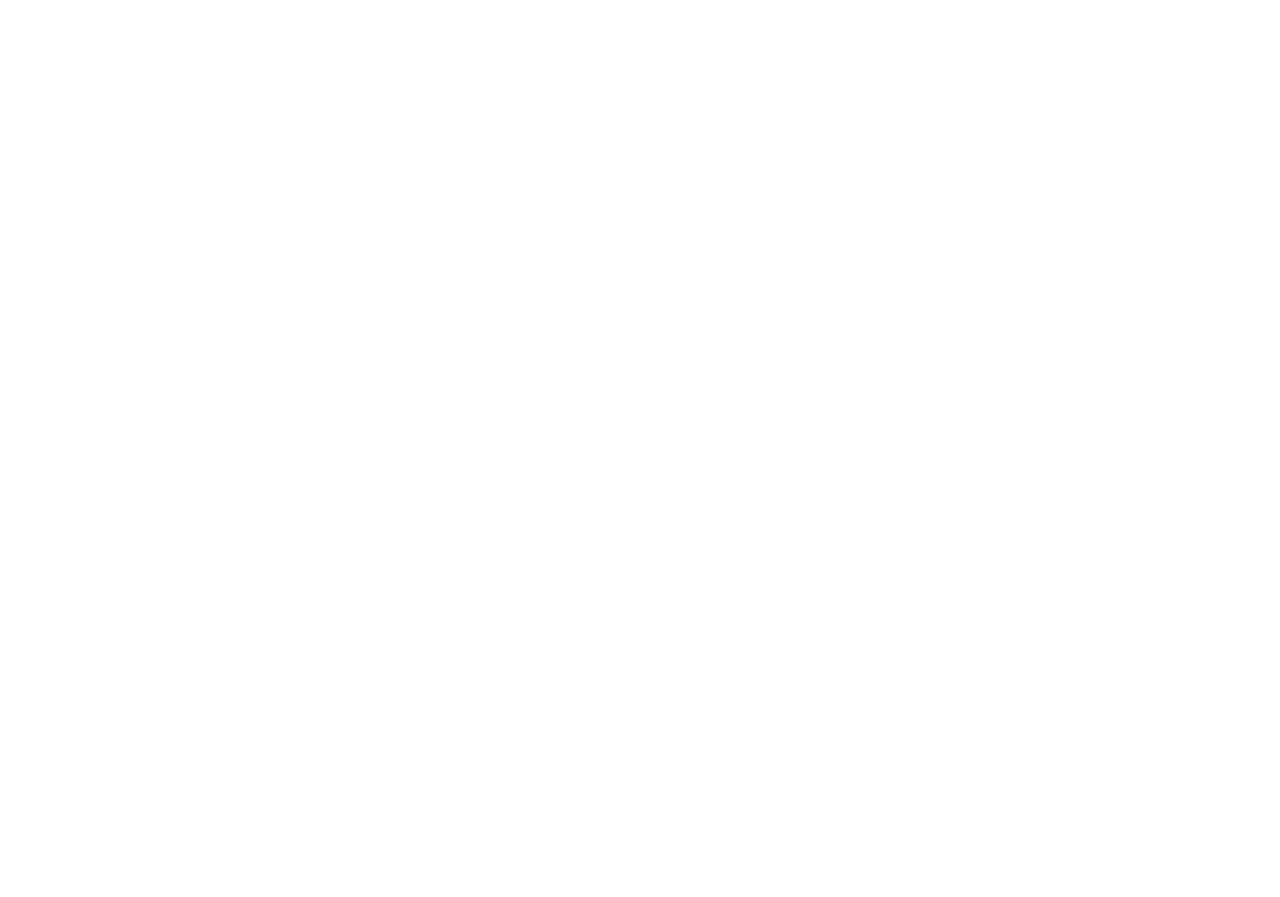
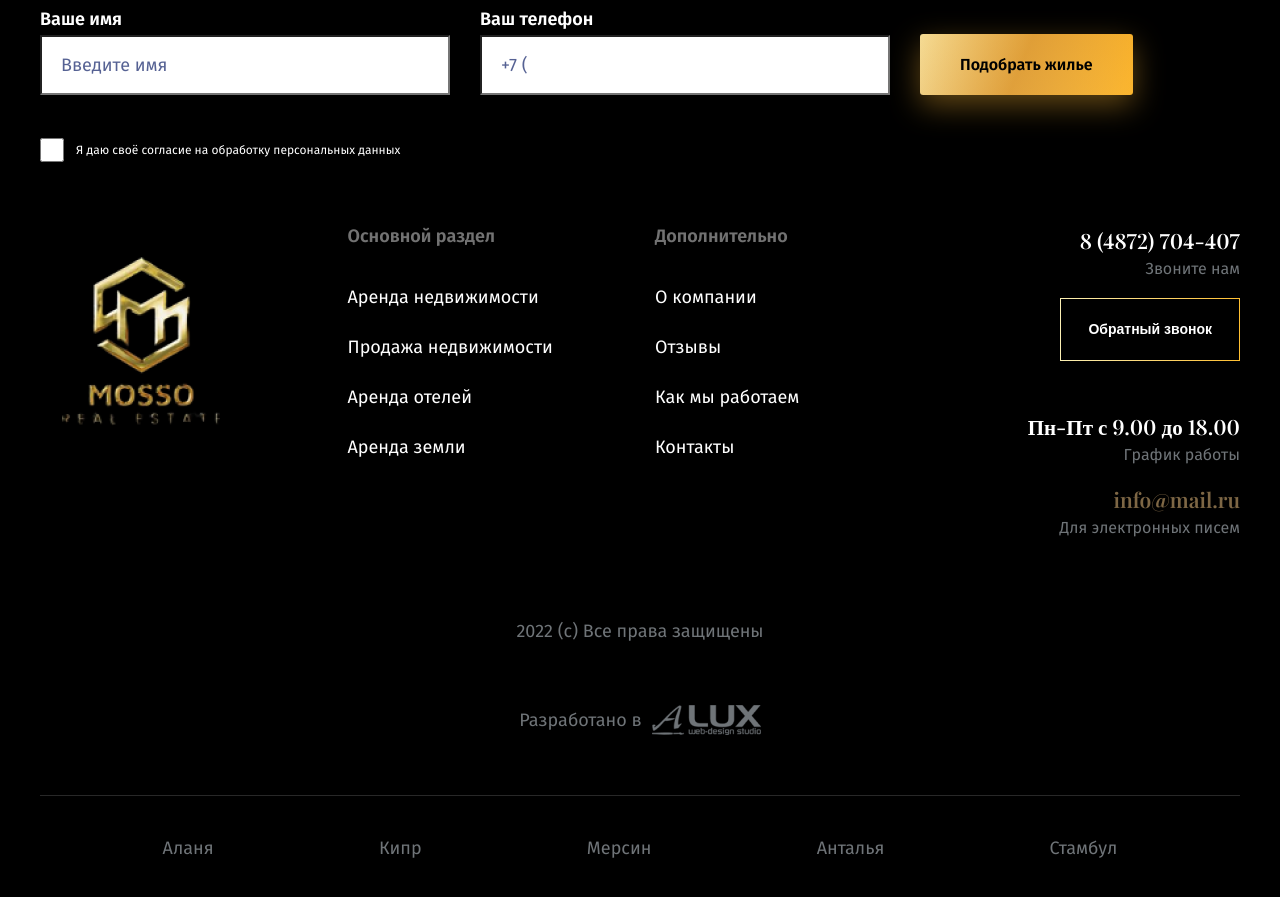
Before and after one commit to murat-yessen/trial-project, a Vue app: page / in a window 1280 px wide. Shown: the part 6120-7017 px from the top of the page. Before the commit the page ends 5963 px from the top, so only its background shows below. Built offline with nearby package versions, Linux system fonts and the light colour scheme; a web font is replaced by a local one.

Commit message:
Footer component created

```diff
--- a/src/App.vue
+++ b/src/App.vue
@@ -7,6 +7,7 @@
     <Reviews />
     <Videos />
     <News />
+    <Footer />
   </div>
 </template>
 
@@ -18,6 +19,7 @@
 import News from "@/components/News.vue";
 import Category from "@/components/Category.vue";
 import Reviews from "@/components/Reviews.vue";
+import Footer from "@/components/Footer.vue";
 
 export default {
   name: "App",
@@ -29,6 +31,7 @@
     Reviews,
     Videos,
     News,
+    Footer,
   },
 };
 </script>
--- /dev/null
+++ b/src/components/Footer.vue
@@ -0,0 +1,303 @@
+<template>
+  <footer>
+    <section class="wrap">
+      <h1>Есть вопросы? Пишите нам</h1>
+      <form action="#">
+        <div class="form-group">
+          <label for="name">Ваше имя</label>
+          <input type="text" id="name" name="name" placeholder="Введите имя" />
+        </div>
+        <div class="form-group">
+          <label for="telephone">Ваш телефон</label>
+          <input
+            type="tel"
+            id="telephone"
+            name="telephone"
+            placeholder="+7 ("
+          />
+        </div>
+        <button type="submit">Подобрать жилье</button>
+      </form>
+      <label for="agree" id="agree-label">
+        <input type="checkbox" id="agree" name="agree" />
+        <span>Я даю своё согласие на обработку персональных данных</span>
+      </label>
+    </section>
+    <section class="wrap info">
+      <div><img src="./../assets/images/logo.png" alt="" /></div>
+      <div class="primary">
+        <h6>Основной раздел</h6>
+        <div>
+          <span>Аренда недвижимости</span>
+          <span>Продажа недвижимости</span>
+          <span>Аренда отелей</span>
+          <span>Аренда земли</span>
+        </div>
+      </div>
+      <div class="primary">
+        <h6>Дополнительно</h6>
+        <div>
+          <span>О компании</span>
+          <span>Отзывы</span>
+          <span>Как мы работаем</span>
+          <span>Контакты</span>
+        </div>
+      </div>
+      <div class="address">
+        <h5>8 (4872) 704-407</h5>
+        <span>Звоните нам</span>
+        <button>Обратный звонок</button>
+
+        <h5>Пн-Пт с 9.00 до 18.00</h5>
+        <span>График работы</span>
+
+        <h5 class="email">info@mail.ru</h5>
+        <span>Для электронных писем</span>
+      </div>
+    </section>
+    <section class="wrap">
+      <p class="dimmed-text">2022 (с) Все права защищены</p>
+      <div class="developed">
+        <p class="dimmed-text">Разработано в</p>
+        <img src="./../assets/images/alux.png" alt="" />
+      </div>
+
+      <div class="divider"></div>
+
+      <div class="cities">
+        <span>Аланя</span>
+        <span>Кипр</span>
+        <span>Мерсин</span>
+        <span>Анталья</span>
+        <span>Стамбул</span>
+      </div>
+    </section>
+  </footer>
+</template>
+
+<script>
+export default {
+  name: "Footer",
+};
+</script>
+
+<style lang="scss" scoped>
+footer {
+  background-color: $black;
+  color: $white;
+
+  .wrap {
+    @include container;
+    padding-top: 60px;
+
+    & > h1 {
+      font-family: $playfair;
+      font-size: 55px;
+      line-height: 55px;
+      color: $white;
+      font-style: normal;
+      font-weight: 600;
+    }
+
+    form {
+      margin-top: 50px;
+      display: flex;
+      gap: 30px;
+      align-items: flex-end;
+
+      .form-group {
+        display: flex;
+        flex-direction: column;
+
+        label,
+        input,
+        input::placeholder {
+          font-family: $firasans;
+          font-style: normal;
+          font-size: 18px;
+          line-height: 22px;
+        }
+
+        label {
+          font-weight: 600;
+          margin-bottom: 5px;
+        }
+
+        input {
+          width: 410px;
+          height: 60px;
+          padding: 19px;
+          background-color: $white;
+          font-size: 18px;
+        }
+
+        input,
+        input::placeholder {
+          font-weight: 400;
+        }
+
+        input::placeholder {
+          color: #102167;
+          opacity: 0.7;
+        }
+      }
+
+      button {
+        background: linear-gradient(
+            113.09deg,
+            rgba(255, 255, 255, 0.07) -15.73%,
+            rgba(192, 101, 0, 0.49) 47.76%,
+            rgba(228, 123, 0, 0.21) 95.11%,
+            rgba(255, 255, 255, 0) 130.53%
+          ),
+          linear-gradient(93.98deg, #fcf1b5 -17.56%, #ffbf31 107.31%);
+        box-shadow: 0px 10px 30px rgba(245, 177, 51, 0.4);
+        border-radius: 3px;
+        border: none;
+        padding: 21px 40px;
+        font-family: $firasans;
+        font-style: normal;
+        font-weight: 600;
+        font-size: 16px;
+        line-height: 19px;
+        text-align: center;
+      }
+    }
+
+    #agree-label {
+      display: flex;
+      align-items: center;
+      gap: 12px;
+      margin-top: 40px;
+
+      span {
+        font-family: $firasans;
+        font-style: normal;
+        font-weight: 400;
+        font-size: 12px;
+        line-height: 30px;
+      }
+    }
+
+    #agree {
+      width: 24px;
+      height: 24px;
+    }
+
+    .dimmed-text {
+      text-align: center;
+      font-family: $firasans;
+      font-style: normal;
+      font-weight: 400;
+      font-size: 18px;
+      line-height: 28px;
+      color: #6f7478;
+    }
+
+    .developed {
+      display: flex;
+      justify-content: center;
+      align-items: center;
+      gap: 10px;
+      margin: 60px 0;
+    }
+
+    .divider {
+      width: 100%;
+      height: 2px;
+      border-top: 1px solid #282828;
+    }
+
+    .cities {
+      display: flex;
+      justify-content: space-around;
+      padding: 40px;
+
+      span {
+        font-family: $firasans;
+        font-style: normal;
+        font-weight: 400;
+        font-size: 18px;
+        line-height: 22px;
+        color: #6f7478;
+      }
+    }
+  }
+
+  .info {
+    display: grid;
+    grid-template-columns: repeat(4, 1fr);
+    grid-template-rows: 1fr;
+    grid-column-gap: 30px;
+
+    .primary {
+      h6 {
+        margin-bottom: 25px;
+        font-family: $firasans;
+        font-style: normal;
+        font-weight: 600;
+        font-size: 18px;
+        line-height: 22px;
+        color: #727272;
+      }
+
+      div {
+        display: flex;
+        flex-direction: column;
+
+        span {
+          font-family: $firasans;
+          font-style: normal;
+          font-weight: 400;
+          font-size: 18px;
+          line-height: 50px;
+        }
+      }
+    }
+
+    .address {
+      display: flex;
+      flex-direction: column;
+      align-items: flex-end;
+
+      h5 {
+        font-family: $playfair;
+        font-style: normal;
+        font-weight: 600;
+        font-size: 21px;
+        line-height: 30px;
+        font-feature-settings: "pnum" on, "lnum" on;
+      }
+
+      span {
+        margin-bottom: 15px;
+        font-family: $firasans;
+        font-style: normal;
+        font-weight: 400;
+        font-size: 16px;
+        line-height: 28px;
+        color: #6f7478;
+      }
+
+      .email {
+        color: #7e6745;
+      }
+
+      button {
+        margin-bottom: 50px;
+        padding: 22px 27px;
+        background-color: transparent;
+        border-width: 1px;
+        border-style: solid;
+        border-image: linear-gradient(to right, #fcf1b5, #ffbf31) 1;
+        border-radius: 50%;
+        font-weight: 600;
+        font-size: 14px;
+        line-height: 17px;
+        color: $white;
+        cursor: pointer;
+      }
+    }
+  }
+}
+</style>
```
Also changed, not shown: src/assets/images/alux.png (added), src/assets/images/logo.png (added).
